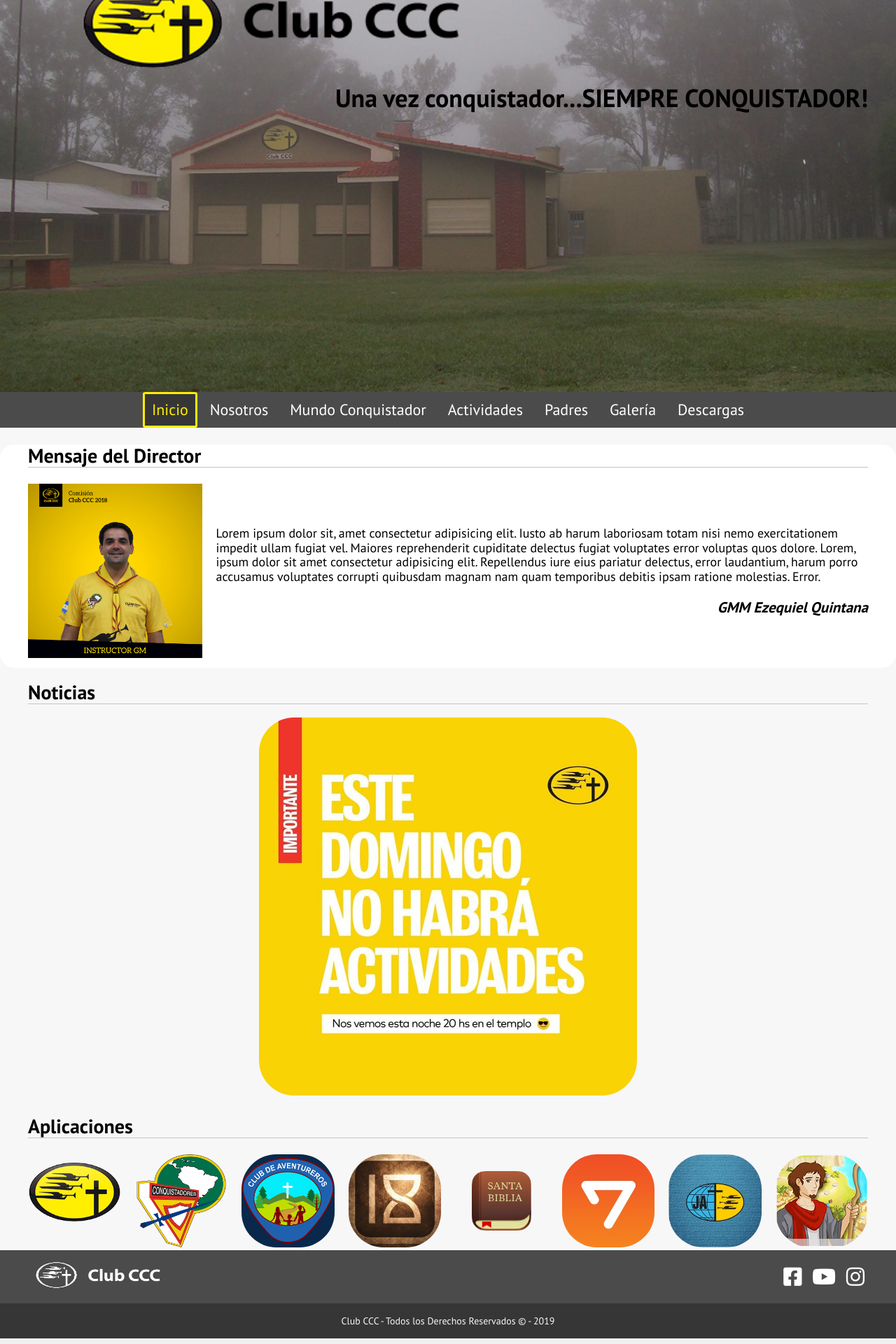
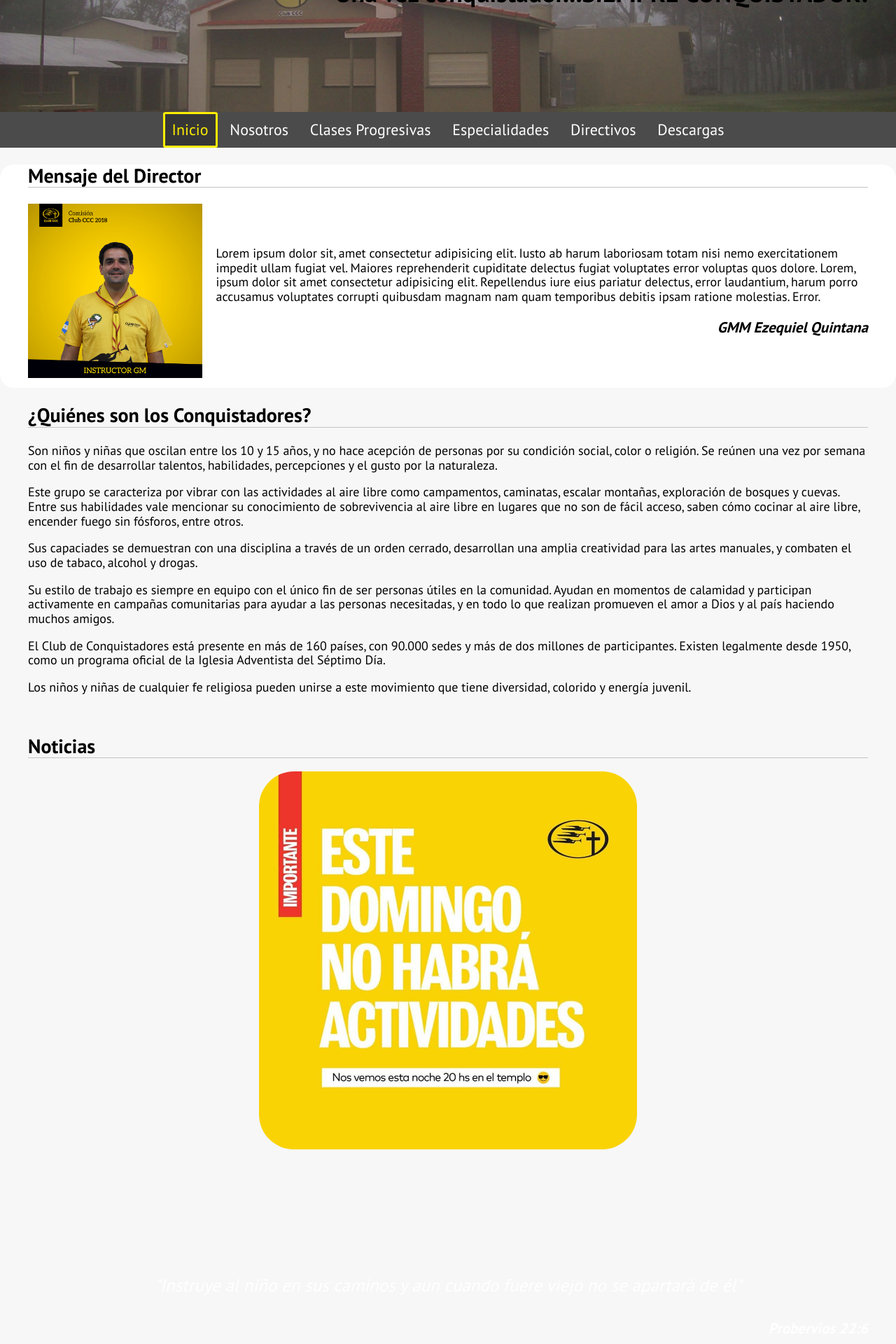
Before and after one commit to benjaquintana/Club_de_Conquistadores, a PHP site: page / in a window 1280 px wide. Shown: the part 240-2160 px from the top of the page at 70% size. Run offline with PHP 8.4, Linux system fonts and the light colour scheme.

Commit message:
09_30_2020

```diff
--- a/trabajando.html
+++ b/404.html
@@ -12,12 +12,11 @@
     <link rel="stylesheet" href="css/style.css">
 </head>
 <body>
-
-    <header class="header">
+    <header class="header header_404">
         <div class="navegador">
             <a href="#nav" class="mobile_menu"><i class="fas fa-bars"></i></a>
             <nav id="nav" class="contenedor navegacion_principal">
-                <a href="index.html" class="boton boton_secundario activo">Inicio</a>
+                <a href="index.html" class="boton boton_secundario">Inicio</a>
                 <a href="nosotros.html" class="boton boton_secundario">Nosotros</a>
                 <a href="mundoconquistador.html" class="boton boton_secundario">Mundo Conquistador</a>
                 <a href="actividades.html" class="boton boton_secundario">Actividades</a>
--- a/css/style.css
+++ b/css/style.css
@@ -55,6 +55,9 @@
     background-size: cover;
     background-position: center center;
     background-attachment: fixed;
+}
+.seccion {
+    padding-bottom: 2rem;
 }
 
 /* Botones */
@@ -123,6 +126,11 @@
     background-size: cover;
     height: 100vh;
     position: relative;
+}
+@media (min-width: 768px) {
+    .header {
+        height: 50vh;
+    }
 }
 .header::after {
     content: '';
@@ -282,6 +290,18 @@
     }
 }
 
+/* Parallax Index*/
+div.parallax_index {
+    position: relative;
+    height: auto;
+}
+div.parallax_index::before {
+    background-image: url(../img/bg-padres.jpg);
+    content: '';
+    filter: brightness(.3);
+    -webkit-filter: brightness(.3);
+}
+
 /* Aplicaciones */
 .apps {
     display: grid;
@@ -335,6 +355,11 @@
 }
 
 /* Páginas Internas */
+
+/* 404 */
+.header_404 {
+    height: 80vh;
+}
 
 /* Nosotros */
 .contenedor_directiva {
@@ -506,6 +531,7 @@
         font-weight: 600;
     }
 }
+
 /* Padres */
 section.contenedor_autorizaciones {
     width: 100%;
--- a/index.html
+++ b/index.html
@@ -30,15 +30,14 @@
         <nav id="nav" class="contenedor navegacion_principal">
             <a href="index.html" class="boton boton_secundario activo">Inicio</a>
             <a href="nosotros.html" class="boton boton_secundario">Nosotros</a>
-            <a href="mundoconquistador.html" class="boton boton_secundario">Mundo Conquistador</a>
-            <a href="actividades.html" class="boton boton_secundario">Actividades</a>
-            <a href="padres.html" class="boton boton_secundario">Padres</a>
-            <a href="galeria.html" class="boton boton_secundario">Galería</a>
+            <a href="clases.html" class="boton boton_secundario">Clases Progresivas</a>
+            <a href="manual.html" class="boton boton_secundario">Especialidades</a>
+            <a href="directivos.html" class="boton boton_secundario">Directivos</a>
             <a href="descargas.html" class="boton boton_secundario">Descargas</a>
             <a href="#" class="cerrar"><i class="fas fa-times"></i></a>
         </nav>
     </div>
-    <div class="mensaje_director">
+    <div class="mensaje_director seccion">
         <section class="contenedor">
             <h2>Mensaje del Director</h2>
             <div class="contenido_mensaje">
@@ -52,23 +51,46 @@
             </div>
         </section>
     </div>
-    <main class="contenedor">
+
+    <main class="contenedor seccion">
+        <h2>¿Quiénes son los Conquistadores?</h2>
+        <div>
+            <p>Son niños y niñas que oscilan entre los 10 y 15 años, y no hace acepción de personas por su condición social, color o religión. Se reúnen una vez por semana con el fin de desarrollar talentos, habilidades, percepciones y el gusto por la naturaleza.</p>
+            <p>Este grupo se caracteriza por vibrar con las actividades al aire libre como campamentos, caminatas, escalar montañas, exploración de bosques y cuevas. Entre sus habilidades vale mencionar su conocimiento de sobrevivencia al aire libre en lugares que no son de fácil acceso, saben cómo cocinar al aire libre, encender fuego sin fósforos, entre otros.</p>
+            <p>Sus capaciades se demuestran con una disciplina a través de un orden cerrado, desarrollan una amplia creatividad para las artes manuales, y combaten el uso de tabaco, alcohol y drogas.</p>
+            <p>Su estilo de trabajo es siempre en equipo con el único fin de ser personas útiles en la comunidad. Ayudan en momentos de calamidad y participan activamente en campañas comunitarias para ayudar a las personas necesitadas, y en todo lo que realizan promueven el amor a Dios y al país haciendo muchos amigos.</p>
+            <p>El Club de Conquistadores está presente en más de 160 países, con 90.000 sedes y más de dos millones de participantes. Existen legalmente desde 1950, como un programa oficial de la Iglesia Adventista del Séptimo Día.</p>
+            <p>Los niños y niñas de cualquier fe religiosa pueden unirse a este movimiento que tiene diversidad, colorido y energía juvenil.</p>
+        </div>
+    </main>
+
+    <div class="contenedor seccion">
         <h1>Noticias</h1>
         <div class="noticia">
             <img src="img/noticia.jpg" alt="img_noticia">
         </div>
-    </main>
+    </div>
+
+    <div class="parallax parallax_index">
+        <div class="contenedor">
+            <div class="contenido_autorizaciones">
+                <p>"Instruye al niño en sus caminos y aun cuando fuere viejo no se apartará de él"</p>
+                <h3>Probervios 22:6</h3>
+            </div>
+        </div>
+    </div>
+
     <section class="contenedor">
         <h2>Aplicaciones</h2>
         <div class="apps">
-            <a href="trabajando.html"><img src="img/app1.png" alt="App Club CCC"></a>
-            <a target="_blank" href="https://play.google.com/store/apps/details?id=dsa.org.adventistas.conquistadores&hl=es"><img src="img/app2.png" alt="App Conquistadores DSA"></a>
-            <a target="_blank" href="https://play.google.com/store/apps/details?id=org.adventistas.aventureros&hl=es"><img src="img/app3.png" alt="App Aventureros"></a>
-            <a target="_blank" href="https://play.google.com/store/apps/details?id=org.adventistas.dezoitohistorias&hl=es"><img src="img/app4.jpg" alt="App 18 Historias"></a>
-            <a target="_blank" href="https://play.google.com/store/apps/details?id=com.sirma.mobile.bible.android&hl=es"><img src="img/app5.png" alt="App Biblia"></a>
-            <a target="_blank" href="https://play.google.com/store/apps/details?id=org.adventistas.feliz7play&hl=es"><img src="img/app6.jpg" alt="App Feliz7Play"></a>
-            <a target="_blank" href="https://play.google.com/store/apps/details?id=org.adventistas.jaES&hl=es"><img src="img/app7.jpg" alt="App Líder JA"></a>
-            <a target="_blank" href="https://play.google.com/store/apps/details?id=air.me.kupina.EnBuscaDeJesus&hl=es"><img src="img/app8.png" alt="App En Busca de Jesús"></a>
+            <a href="404.html"><img src="img/apps/app1.png" title="Conquistadores DSA" alt="App Conquistadores DSA"></a>
+            <a href="404.html"><img src="img/apps/app2.png" title="CQS Sabe Todo" alt="App CQS Sabe Todo"></a>
+            <a href="404.html"><img src="img/apps/app3.png" title="Aventureros" alt="App Aventureros"></a>
+            <a href="404.html"><img src="img/apps/app4.jpg" title="18 Historias" alt="App 18 Historias"></a>
+            <a href="404.html"><img src="img/apps/app5.png" title="Biblia" alt="App Biblia"></a>
+            <a href="404.html"><img src="img/apps/app6.jpg" title="Feliz7Play" alt="App Feliz7Play"></a>
+            <a href="404.html"><img src="img/apps/app7.jpg" title="Líder JA" alt="App Líder JA"></a>
+            <a href="404.html"><img src="img/apps/app8.png" title="En Busca de Jesús" alt="App En Busca de Jesús"></a>
         </div>
     </section>
     <footer class="footer">
--- a/galeria.html
+++ b/manual.html
@@ -58,7 +58,9 @@
                     </a>
                 </picture>
                 <picture>
-                    <img src="img/ejemplo.jpg" alt="Galería de Fotos">
+                    <a href="https://drive.google.com/file/d/1hsS2XqVLRGCAHdCje4BHyACo2frT_Mok/view?usp=sharing">
+                        <img src="img/ejemplo.jpg" alt="Galería de Fotos">
+                    </a>
                 </picture>
                 <picture>
                     <img src="img/ejemplo.jpg" alt="Galería de Fotos">
```
Also changed, not shown: clases.html (renamed from mundoconquistador.html), directivos.html (renamed from padres.html), img/app1.png (deleted), img/apps/app1.png (renamed from img/app2.png), img/apps/app2.png (added), img/apps/app3.png (renamed from img/app3.png), img/apps/app4.jpg (renamed from img/app4.jpg), img/apps/app5.png (renamed from img/app5.png), img/apps/app6.jpg (renamed from img/app6.jpg), img/apps/app7.jpg (renamed from img/app7.jpg), img/apps/app8.png (renamed from img/app8.png).
